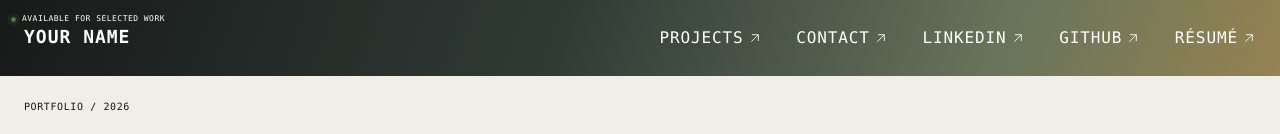
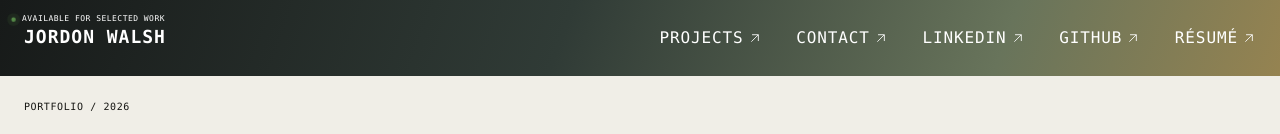
Before and after one commit to InvoluntaryRecombinator/portfolio-page, a Next.js app: page / in a window 1280 px wide. Shown: the top 134 px of the page. Built offline with nearby package versions, Linux system fonts and the light colour scheme.

Commit message:
Set portfolio identity to Jordon Walsh

```diff
--- a/app/content.ts
+++ b/app/content.ts
@@ -15,9 +15,9 @@ export type Project = {
 };
 
 export const siteContent = {
-  name: "YOUR NAME",
+  name: "JORDON WALSH",
   role: "DESIGNER + DEVELOPER",
-  location: "YOUR LOCATION",
+  location: "CALIFORNIA, USA",
   availability: "AVAILABLE FOR SELECTED WORK",
   statement: "BUILDING TECHNICAL SYSTEMS THAT WORK.",
   introduction:
--- a/app/layout.tsx
+++ b/app/layout.tsx
@@ -2,7 +2,7 @@ import type { Metadata } from "next";
 import "./globals.css";
 
 export const metadata: Metadata = {
-  title: "Your Name — Selected Work",
+  title: "Jordon Walsh — Selected Work",
   description: "A portfolio concept for selected design and development work.",
   icons: {
     icon: "/assets/favicon.svg",
--- a/app/portfolio.tsx
+++ b/app/portfolio.tsx
@@ -121,8 +121,8 @@ function IntroContent({ master = false }: { master?: boolean }) {
       <span className="intro-kicker">PORTFOLIO / INDEX</span>
       <span className="intro-count">001—004</span>
       <div className="intro-title">
-        <span className="intro-word"><span>YOUR</span></span>
-        <span className="intro-word intro-word-right"><span>NAME</span></span>
+        <span className="intro-word"><span>JORDON</span></span>
+        <span className="intro-word intro-word-right"><span>WALSH</span></span>
       </div>
       <div className="intro-foot">
         <span>DESIGN + DEVELOPMENT</span>
```
Also changed, not shown: 1 other file (tests, documents, lock files or other folders).
